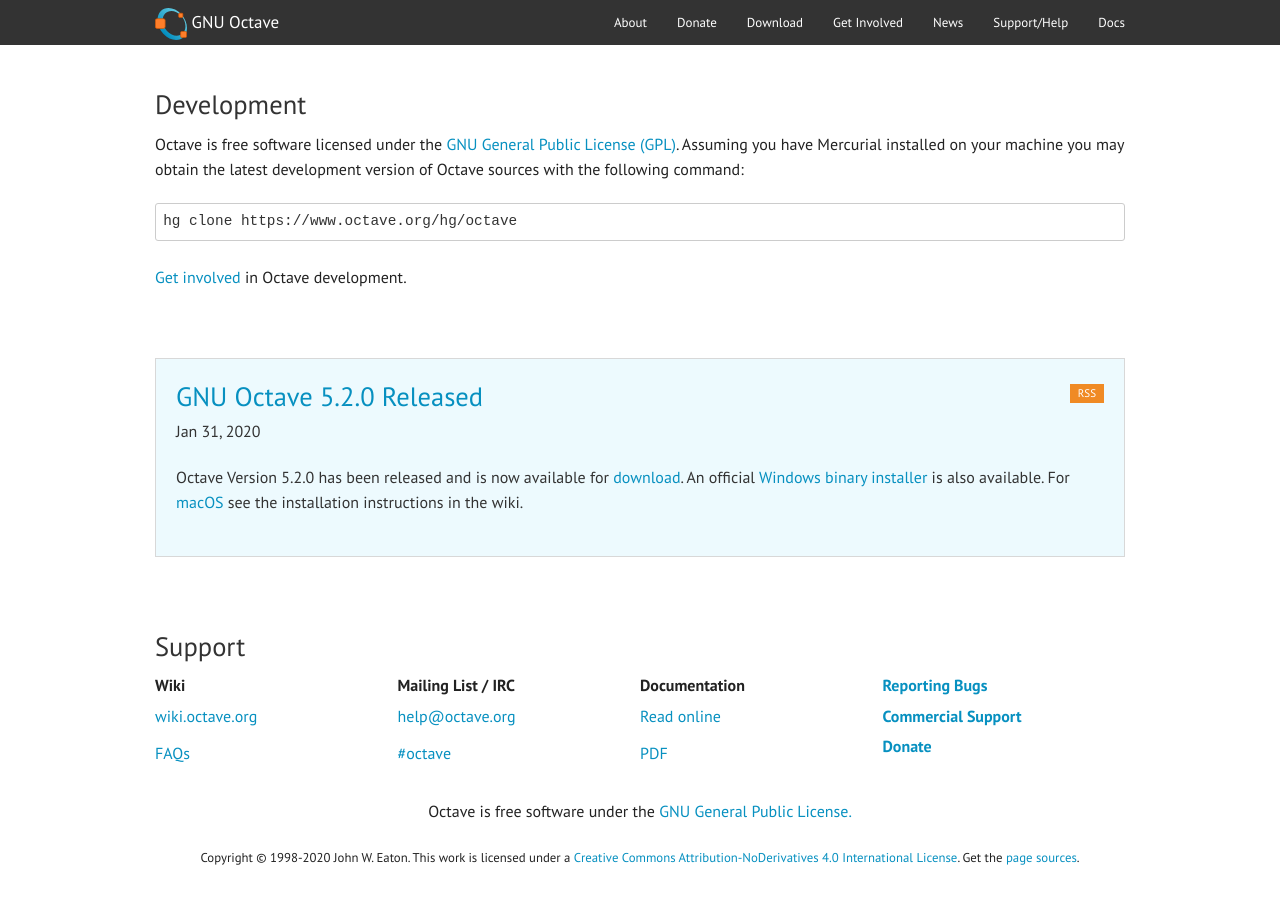
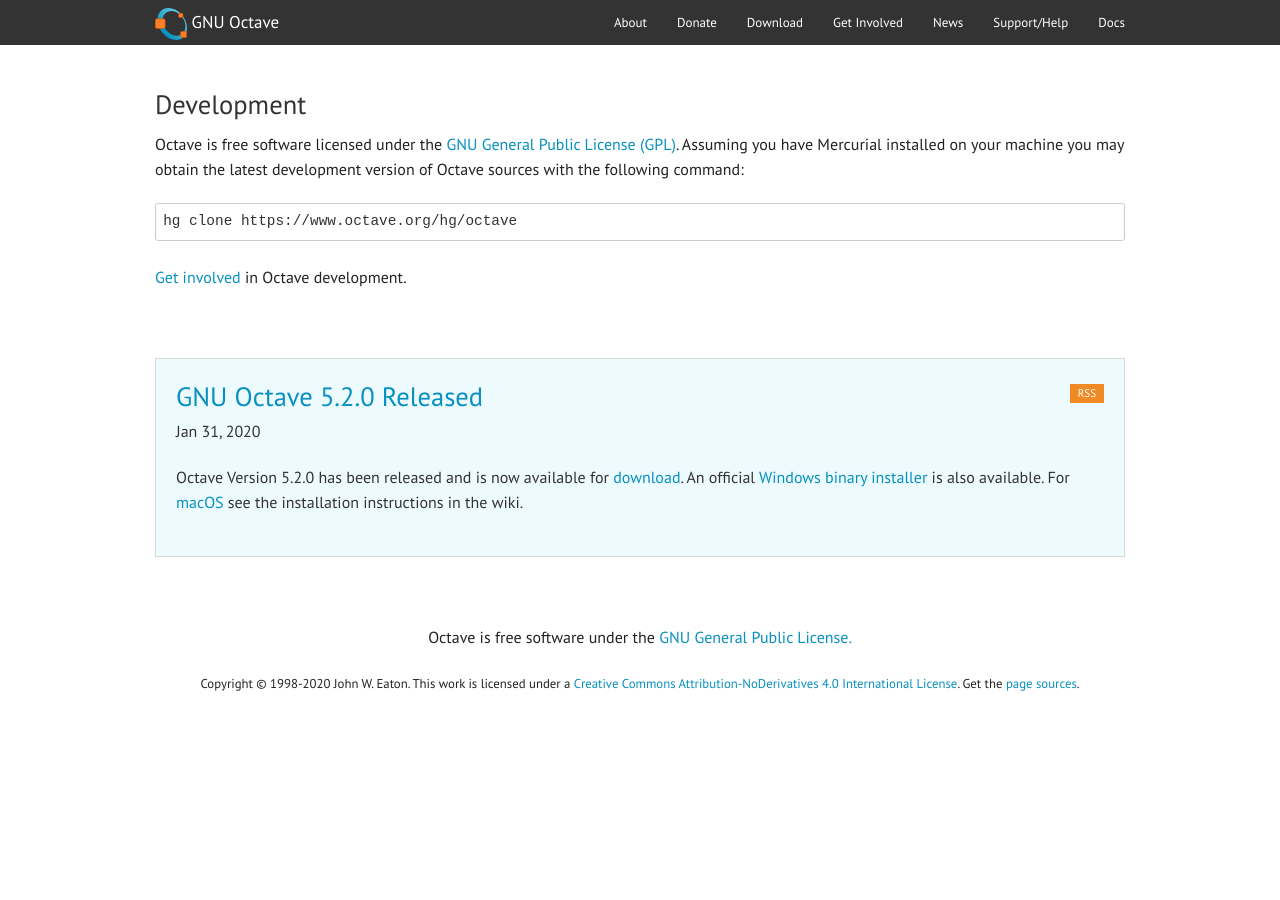
Before and after one commit to gnu-octave/gnu-octave.github.io, a Jekyll site: the page built from index.html, in a window 1280 px wide and 900 px high, scrolled down 1189 px. Built offline with Jekyll 4.4.1, drawn with Linux system fonts in a browser that asks for light colours; after the commit the page ends 1915 px from its top, so only the background shows below that.

Commit message:
Strip footer from redundant information available in "Support/Help".

```diff
--- a/_includes/footer.html
+++ b/_includes/footer.html
@@ -1,34 +1,5 @@
 <footer class="column">
   <section>
-  <h3>Support</h3>
-  <div class="row">
-    <div class="medium-12 columns">
-    <dl>
-      <div class="row collapse">
-      <div class="columns medium-3">
-        <dt>Wiki</dt>
-        <dd><a href="{{site.wiki_url}}">wiki.octave.org</a></dd>
-        <dd><a href="{{site.faq_url}}">FAQs</a></dd>
-      </div>
-      <div class="columns medium-3">
-        <dt>Mailing List / IRC</dt>
-        <dd><a href="https://lists.gnu.org/mailman/listinfo/help-octave">help@octave.org</a></dd>
-        <dd><a href="https://webchat.freenode.net/?channels=octave&uio=MT1mYWxzZSYyPXRydWUmMTI9dHJ1ZQda">{{site.irc_channel}}</a></dd>
-      </div>
-      <div class="columns medium-3">
-        <dt>Documentation</dt>
-        <dd><a href="{{site.docs_url}}">Read online</a></dd>
-        <dd><a href="{{ "/octave.pdf" | relative_url }}">PDF</a></dd>
-      </div>
-      <div class="columns medium-3">
-        <dt><a href="{{ "/bugs.html" | relative_url }}">Reporting Bugs</a></dt>
-        <dt><a href="{{ "/commercial-support.html" | relative_url }}">Commercial Support</a></dt>
-        <dt><a href="{{ "/donate.html" | relative_url }}">Donate</a></dt>
-      </div>
-      </div>
-    </dl>
-    </div>
-  </div>
   <div class="row">
     <div class="columns small-12">
       <div class="text-center">
```
